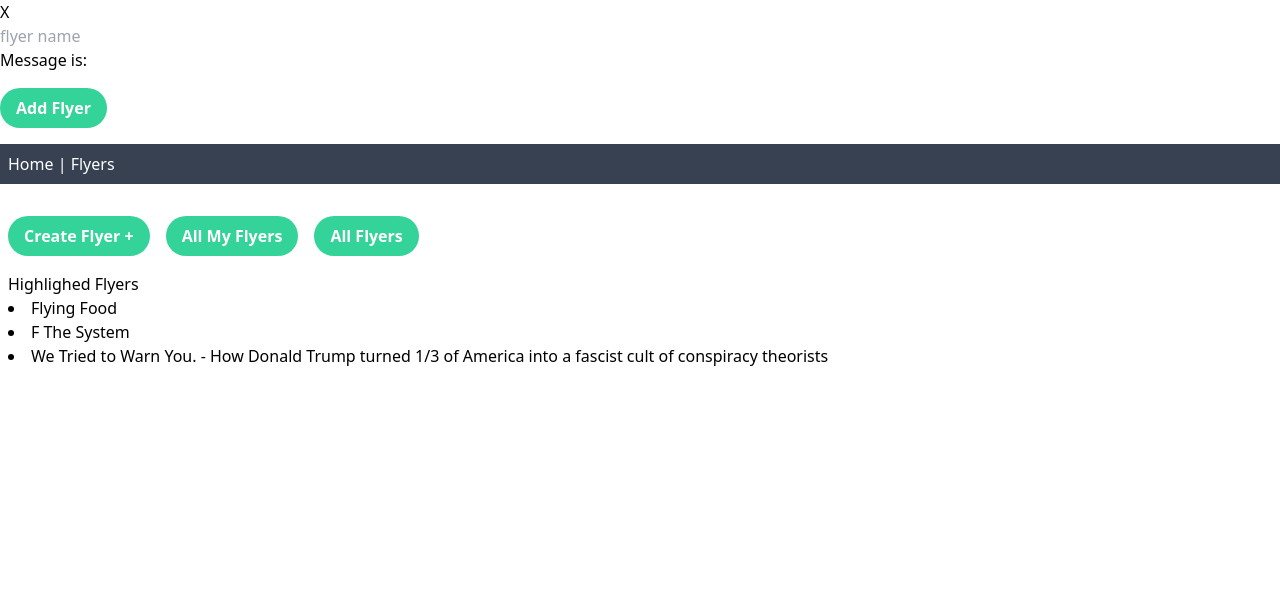
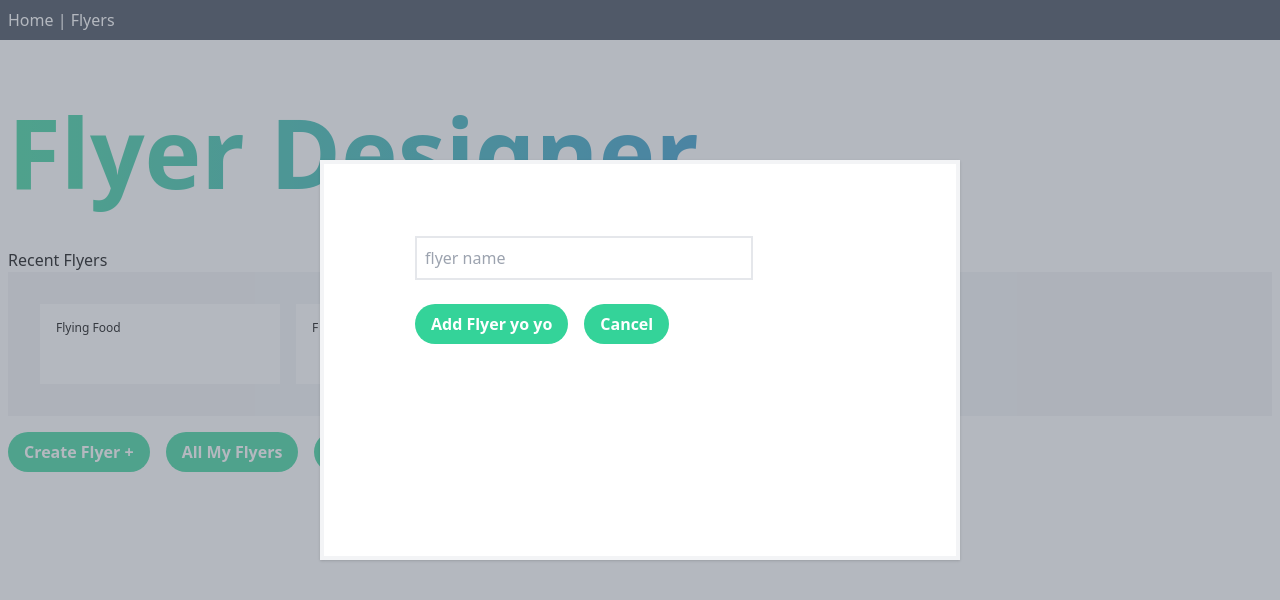
Before and after one commit to aaronmichaelhappe/demo, a Vue app: page /flyers in a window 1280 px wide. Both pictures are taken after a click on the button "Create Flyer +". Shown: the top 600 px of the page. Built offline with nearby package versions, Linux system fonts and the light colour scheme.

Commit message:
modal featuers and styles

```diff
--- a/src/components/HelloWorld.vue
+++ b/src/components/HelloWorld.vue
@@ -1,6 +1,6 @@
 <template>
   <div class="hello">
-    <h1 class="text-4xl text-red-500">{{ msg }}</h1>
+    <h1>{{ msg }}</h1>
   </div>
 </template>
 
@@ -14,19 +14,4 @@ export default {
 </script>
 
 <!-- Add "scoped" attribute to limit CSS to this component only -->
-<style scoped>
-h3 {
-  margin: 40px 0 0;
-}
-ul {
-  list-style-type: none;
-  padding: 0;
-}
-li {
-  display: inline-block;
-  margin: 0 10px;
-}
-a {
-  color: #42b983;
-}
-</style>
+<style scoped></style>
--- a/src/components/ModalComp.vue
+++ b/src/components/ModalComp.vue
@@ -1,9 +1,64 @@
 <template>
-  <span @click="emit('closeModal')">X</span>
-  <slot></slot>
+  <div
+    class="modal-comp fixed flex justify-center w-full h-[100vh] mx-auto bg-gray-500/50"
+  >
+    <div
+      class="relative w-1/2 h-[50vh] mt-[20vh] p-4 bg-white border-4 border-gray-100 shadow"
+    >
+      <button
+        v-if="props.showCloseX"
+        @click="emit('closeModal')"
+        class="absolute top-1 left-1 flex justify-center items-center w-8 h-8 p-2 m-2 text-green-500 font-bold bg-gray-100 rounded-full"
+      >
+        X
+      </button>
+      <div class="mx-auto w-3/4">
+        <slot></slot>
+        <button
+          class="button-main my-4 mr-4 px-4 py-2 bg-green-400 text-white font-bold rounded-full"
+          @click="
+            () => {
+              // TODO
+              // reserach emit again the erros I am geting
+              emit('okModal');
+            }
+          "
+        >
+          {{ props.okTextValue }}
+        </button>
+        <button
+          class="button-main my-4 mr-4 px-4 py-2 bg-green-400 text-white font-bold rounded-full"
+          @click="
+            () => {
+              emit('okModal');
+            }
+          "
+        >
+          {{ props.cancelTextValue }}
+        </button>
+      </div>
+    </div>
+  </div>
 </template>
 
 <script setup>
-import { defineEmits } from "vue";
-const emit = defineEmits(["showsidebar"]); // later in some func
+import { defineProps, defineEmits } from "vue";
+const emit = defineEmits(["closeModal, okModal"]);
+const props = defineProps({
+  showCloseX: {
+    type: Boolean,
+    required: false,
+    default: false,
+  },
+  okTextValue: {
+    type: String,
+    required: false,
+    default: "OK",
+  },
+  cancelTextValue: {
+    type: String,
+    required: false,
+    default: "Cancel",
+  },
+});
 </script>
--- a/src/router/index.js
+++ b/src/router/index.js
@@ -25,6 +25,15 @@ const routes = [
     component: () =>
       import(/* webpackChunkName: "about" */ "../views/FlyersView.vue"),
   },
+  {
+    path: "/flyer-maker",
+    name: "flyer-maker",
+    // route level code-splitting
+    // this generates a separate chunk (about.[hash].js) for this route
+    // which is lazy-loaded when the route is visited.
+    component: () =>
+      import(/* webpackChunkName: "about" */ "../views/FlyerMakerView.vue"),
+  },
 ];
 
 const router = createRouter({
--- a/src/stores/flyers.js
+++ b/src/stores/flyers.js
@@ -30,11 +30,17 @@ export const useFlyersStore = defineStore("flyers", () => {
   );
 
   function addFlyer(name) {
+    const newFlyer = {
+      id: flyersLength.value + 1,
+      name: name,
+      user_id: userTEMP_EXAMPLE.id,
+    };
     flyers.value = [
       ...flyers.value,
       { id: flyersLength.value + 1, name: name, user_id: userTEMP_EXAMPLE.id },
     ];
     dbFlyersTEMP_EXAMPLE = flyers.value;
+    return newFlyer;
   }
   function fetchAllFlyers() {
     dbFlyersTEMP_EXAMPLE;
--- /dev/null
+++ b/src/views/FlyerMakerView.vue
@@ -0,0 +1,22 @@
+<template>
+  <div class="flyer-maker-view container"><p>asdf</p></div>
+  <span
+    >Flyers <span>{{ flyersLength }}</span></span
+  >
+</template>
+
+<script setup>
+import { onMounted } from "vue";
+import { useRoute } from "vue-router";
+
+import { storeToRefs } from "pinia";
+import { useFlyersStore } from "@/stores/flyers";
+
+onMounted(() => {
+  const route = useRoute();
+  console.log(route);
+});
+
+const store = useFlyersStore();
+const { flyersLength } = storeToRefs(store);
+</script>
--- a/src/views/FlyersView.vue
+++ b/src/views/FlyersView.vue
@@ -2,34 +2,59 @@
   <div class="flyers-view container mx-auto m-2 p-2">
     <Teleport to="#pre-header-hook">
       <ModalComp
-        v-if="createNewFlyerModalIsVisible"
-        @closeModal="createNewFlyerModalIsVisible = false"
+        v-if="createFlyerModalIsVisible"
+        @closeModal="createFlyerModalIsVisible = false"
+        @okModal="
+          () => {
+            // TODO instead of adding flyer here maybe add it in next page after sending param? so I can work with the returned object from addFlyer
+            addFlyer(newFlyerName);
+            createFlyerModalIsVisible = false;
+            // TODO useRouter perhaps instead
+            this.$router.push({
+              path: '/flyer-maker',
+              params: { name: newFlyerName },
+            });
+          }
+        "
+        @cancelModal="createFlyerModalIsVisible = false"
+        :okTextValue="'Add Flyer yo yo'"
       >
-        <div class="modal-comp">
-          <label for="flyer-name"></label>
+        <div class="w-full mt-12">
+          <label for="flyer-name" class="w-1/2"></label>
           <input
             v-model="newFlyerName"
             name="flyer-name"
             placeholder="flyer name"
+            class="my-2 p-2 w-3/4 bg-white border-2 border-gray-200"
           />
-          <p>Message is: {{ newFlyerName }}</p>
-          <button
-            class="button-main my-4 mr-4 px-4 py-2 bg-green-400 text-white font-bold rounded-full"
-            @click="
-              () => {
-                addFlyer(newFlyerName);
-              }
-            "
-          >
-            Add Flyer
-          </button>
         </div>
       </ModalComp>
     </Teleport>
+    <div>
+      <h1
+        class="leading-[200%] text-8xl text-transparent bg-clip-text bg-gradient-to-r from-green-400 to-blue-600 font-extrabold"
+      >
+        Flyer Designer
+      </h1>
+    </div>
+    <div>
+      <h3>Recent Flyers</h3>
 
+      <ul class="flex no-wrap bg-gray-100 p-8">
+        <li
+          v-for="flyer in slicedFlyers"
+          :key="flyer.id"
+          class="w-[20%] mr-4 p-4 bg-white text-xs"
+        >
+          {{ flyer.name }}
+        </li>
+      </ul>
+
+      <div></div>
+    </div>
     <button
       class="button-main my-4 mr-4 px-4 py-2 bg-green-400 text-white font-bold rounded-full"
-      @click="createNewFlyerModalIsVisible = true"
+      @click="createFlyerModalIsVisible = true"
     >
       Create Flyer +
     </button>
@@ -43,14 +68,6 @@
     >
       All Flyers
     </button>
-    <div>
-      <h3>Highlighed Flyers</h3>
-
-      <li v-for="flyer in flyers" :key="flyer.id">
-        {{ flyer.name }}
-      </li>
-      <div></div>
-    </div>
 
     <!-- will be in modal -->
   </div>
@@ -64,13 +81,14 @@ import ModalComp from "@/components/ModalComp.vue";
 
 const store = useFlyersStore();
 const { flyers } = storeToRefs(store);
+let slicedFlyers = ref(null);
 const { fetchAllFlyers, addFlyer } = store;
 
 let newFlyerName = ref("");
-let createNewFlyerModalIsVisible = ref(false);
+let createFlyerModalIsVisible = ref(false);
 
 onMounted(() => {
-  console.log("asdf");
   fetchAllFlyers();
+  slicedFlyers.value = flyers.value.slice(0, 4);
 });
 </script>
--- a/src/views/HomeView.vue
+++ b/src/views/HomeView.vue
@@ -1,30 +1,24 @@
 <template>
   <div class="home-view container mx-auto m-2 p-2">
+    <div class="mt-2 mb-6">
       <div>
         <img alt="Vue logo" src="../assets/logo.png" />
       </div>
       <h1 class="text-8xl font-bold flex flex-wrap">
-      <span class="whitespace-nowrap">Hipsters and</span
-      ><span class="whitespace-nowrap">Hipsters First</span>
+        <span class="whitespace-nowrap">Lorum Ipsum Dolar</span>
       </h1>
       <h2 class="whitespace-nowrap text-6xl font-bold">Book Store</h2>
       <h3 class="text-2xl italic">
         Where our logo looks suspiciously like Vue.js
       </h3>
-    <div>
+    </div>
+
+    <div class="mt-2 mb-6">
       <h4>Hi Aaron!</h4>
       <p>Books Projects Assigned<span>14</span></p>
-      <p>
-        Flyers <span>{{ flyersLength }}</span>
-      </p>
+      <p></p>
     </div>
   </div>
 </template>
 
-<script setup>
-import { storeToRefs } from "pinia";
-import { useFlyersStore } from "@/stores/flyers";
-
-const store = useFlyersStore();
-const { flyersLength } = storeToRefs(store);
-</script>
+<script setup></script>
--- a/tailwind.config.js
+++ b/tailwind.config.js
@@ -1,5 +1,7 @@
 // tailwind.config.js
 module.exports = {
+  important: true,
+  mode: "jit",
   purge: ["./index.html", "./src/**/*.{vue,js,ts,jsx,tsx}"],
   darkMode: false, // or 'media' or 'class'
   theme: {
```
Lines whose indentation alone changed are shown as unchanged.
